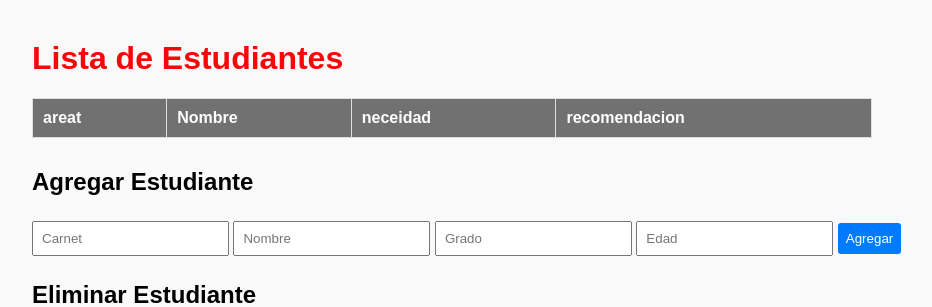
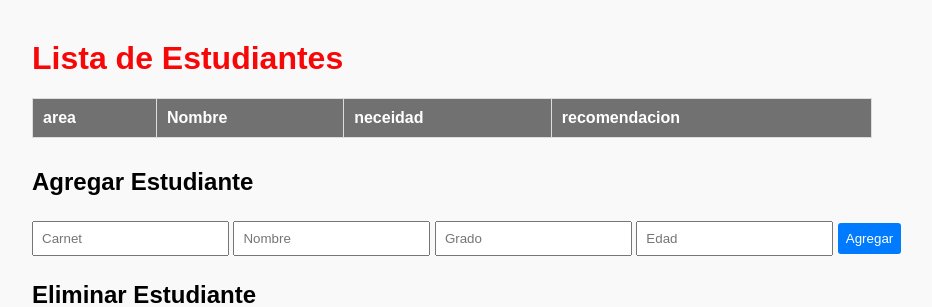
Before and after one commit to angelfranci21-a11y/mi-primer-api, a FastAPI app: page / in a window 1280 px wide. Shown: the top 307 px of the page, without its empty margins (8-940 px from the left). Run offline with FastAPI, Linux system fonts and the light colour scheme; data that the repository does not hold is empty.

Commit message:
Update index.html

```diff
--- a/mi_api/app/templates/index.html
+++ b/mi_api/app/templates/index.html
@@ -50,7 +50,7 @@
     <table id="estudiantes-table">
         <thead>
             <tr>
-                <th>areat</th>
+                <th>area</th>
                 <th>Nombre</th>
                 <th>neceidad</th>
                 <th>recomendacion</th>
```
